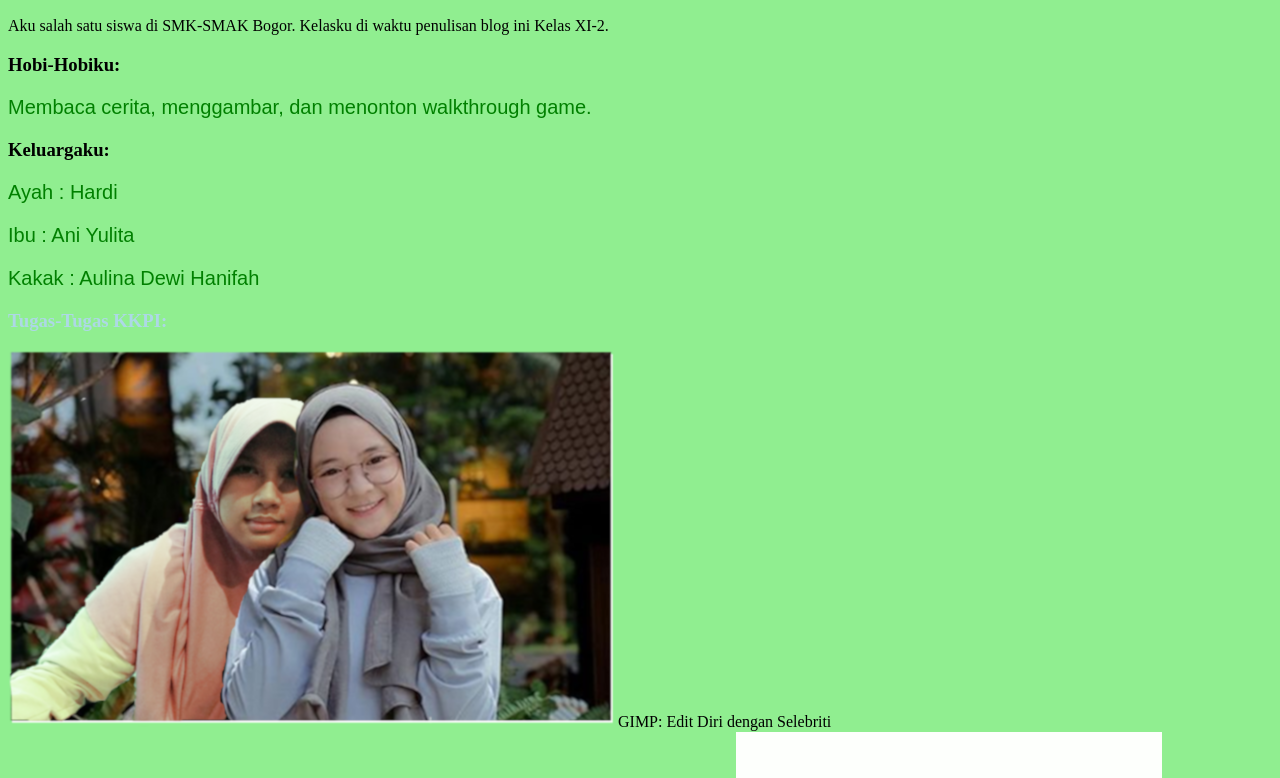
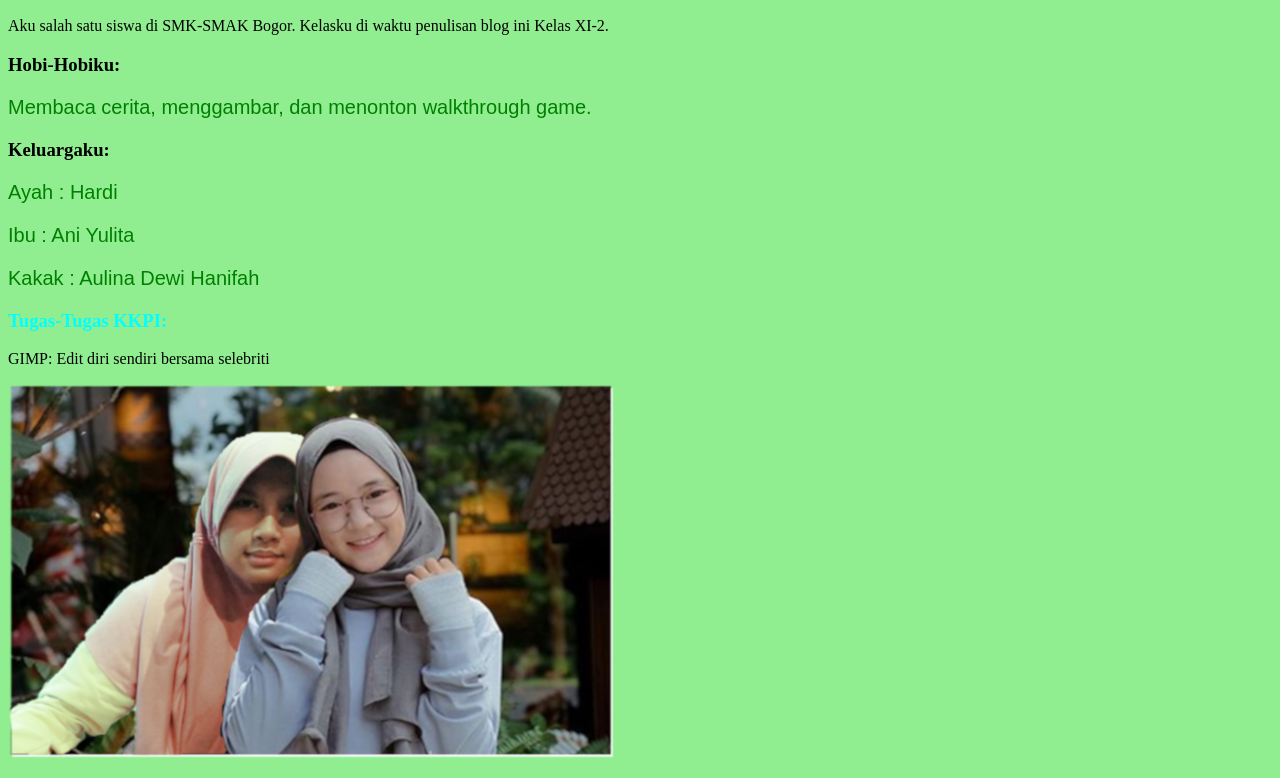
Before and after one commit to NadaDianik/NadaDianik.github.io, a plain HTML site: page index.html in a window 1280 px wide. Shown: the part 110-888 px from the top of the page. Drawn offline with Linux system fonts and the light colour scheme.

Commit message:
Update index.html

```diff
--- a/index.html
+++ b/index.html
@@ -22,13 +22,14 @@
 
 
 
-	<h3 style="color:lightblue;">Tugas-Tugas KKPI:</h3>
+	<h3 style="color:cyan;">Tugas-Tugas KKPI:</h3>
+	<p>GIMP: Edit diri sendiri bersama selebriti</p>
 	<img src="XI.2-17.63.08757-Nada Diani Khairunnisa-GIMP EDIT DGN SELEBRITI.png";width:300px;>
-	GIMP: Edit Diri dengan Selebriti
+	<p>GIMP: Hobi</p>
 	<img src="XI.2-17.63.08757-Nada Diani Khairunnisa-TUGAS GIMP HOBI.png";width:300px;>
-	GIMP: Hobi
+	<p>GIMP: GIF Diri Sendiri</p>
 	<img src="XI-2.17.63.08757.Nada Diani Khairunnisa-TUGAS GIMP GIF.gif";width:300px;>
-	GIMP: GIF Diri Sendiri
+
 
 
 
```
